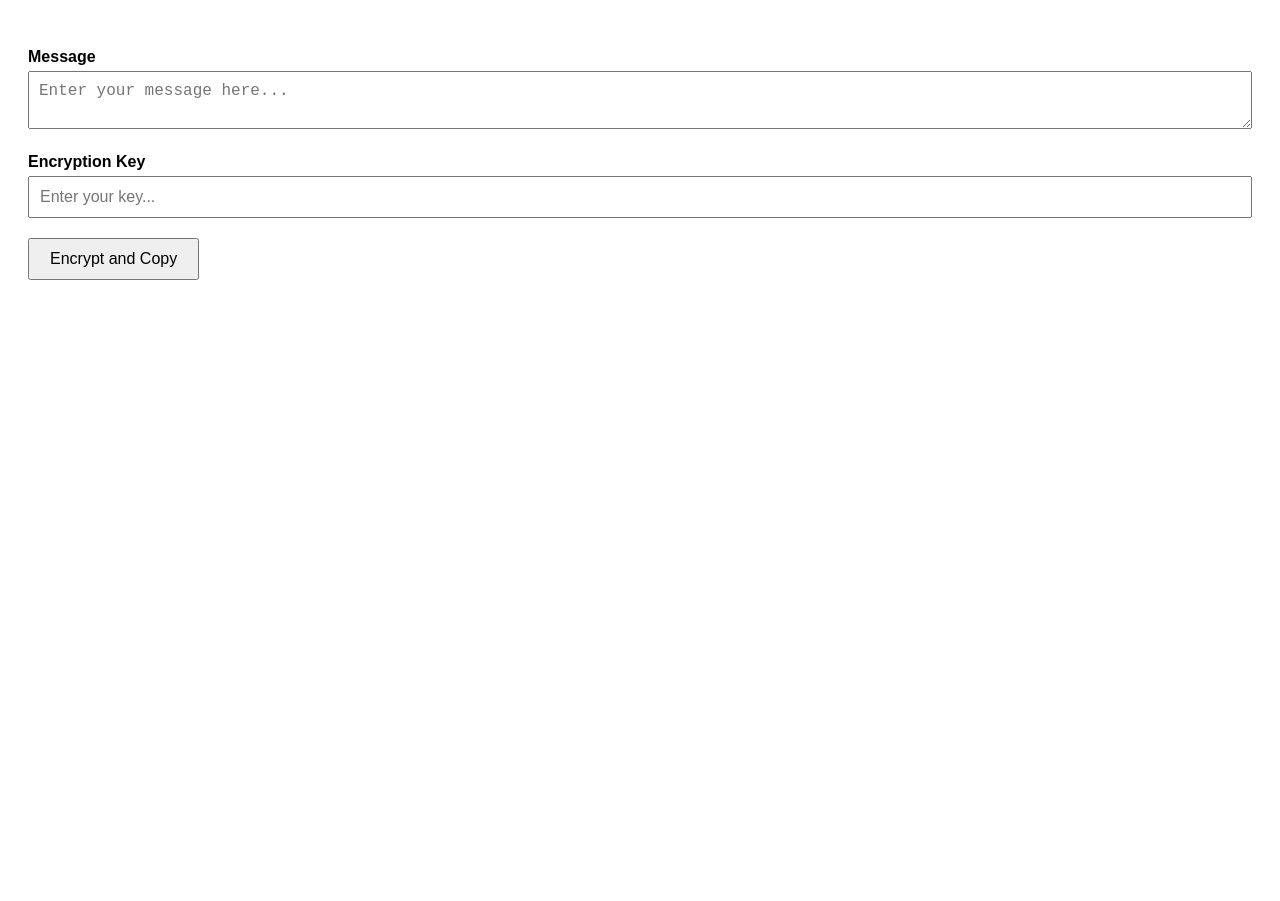
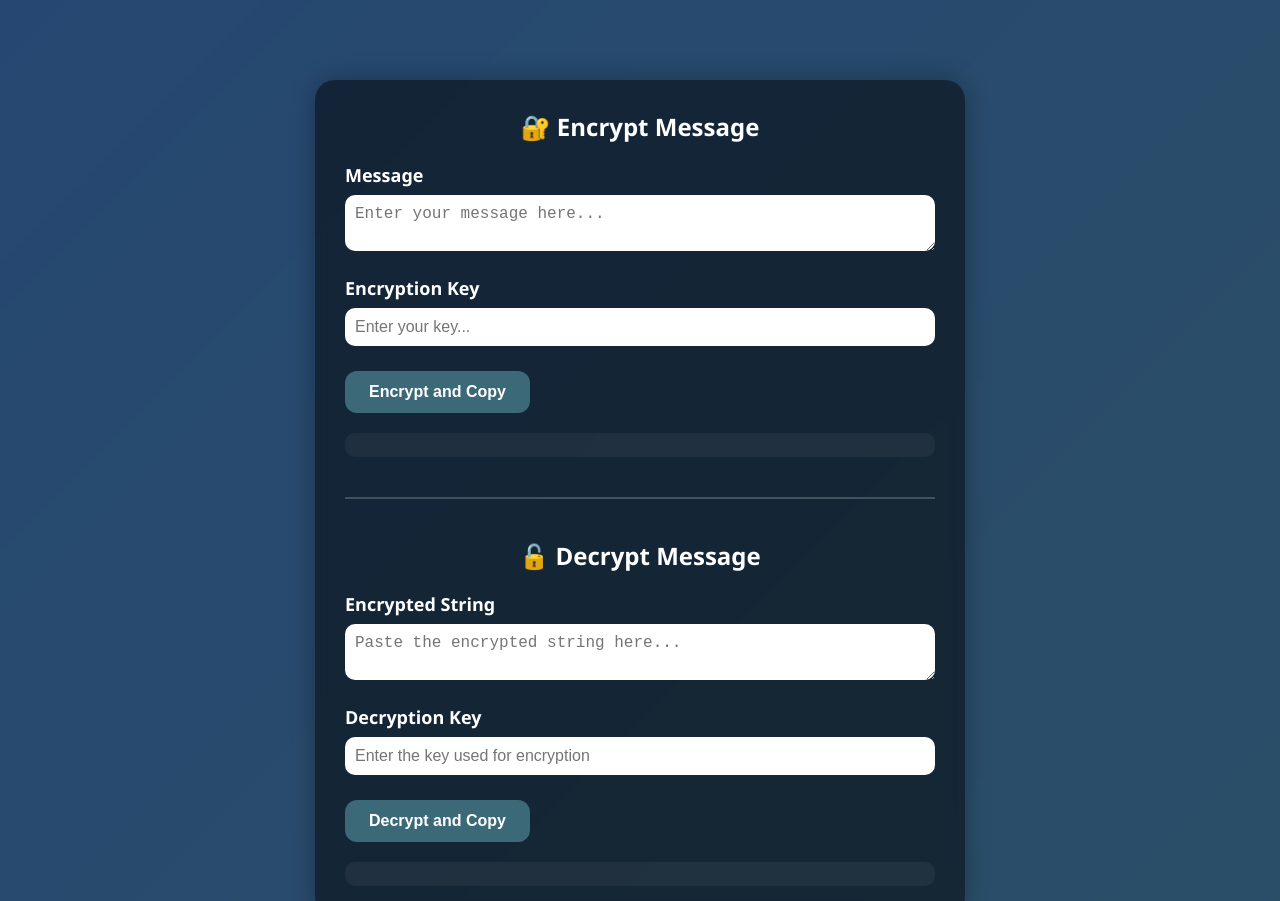
Before and after one commit to socoolomgrizz/encrypted-messages, a plain HTML site: page index.html in a window 1280 px wide. Shown: the top 901 px of the page. Before the commit the page ends 800 px from the top, so only its background shows below. Drawn offline with Linux system fonts and the light colour scheme.

Commit message:
Update index.html

```diff
--- a/index.html
+++ b/index.html
@@ -2,41 +2,128 @@
 <html lang="en">
 <head>
   <meta charset="UTF-8">
-  <title>Message Encryptor</title>
+  <title>Encrypt & Decrypt</title>
   <style>
+    * {
+      box-sizing: border-box;
+    }
+
     body {
-      font-family: Arial, sans-serif;
-      padding: 20px;
+      margin: 0;
+      padding: 0;
+      font-family: "Segoe UI", Tahoma, Geneva, Verdana, sans-serif;
+      color: white;
+      overflow-x: hidden;
     }
+
+    body::before {
+      content: '';
+      position: fixed;
+      top: -50%;
+      left: -50%;
+      width: 200%;
+      height: 200%;
+      background: linear-gradient(135deg, #1e3c72, #2a5298, #3b6978, #204051);
+      background-size: 400% 400%;
+      animation: animateBackground 20s linear infinite;
+      filter: blur(60px) brightness(0.8);
+      z-index: -1;
+    }
+
+    @keyframes animateBackground {
+      0% { background-position: 0% 50%; }
+      50% { background-position: 100% 50%; }
+      100% { background-position: 0% 50%; }
+    }
+
+    .container {
+      max-width: 650px;
+      margin: 80px auto;
+      padding: 30px;
+      background: rgba(0, 0, 0, 0.5);
+      border-radius: 20px;
+      backdrop-filter: blur(8px);
+      box-shadow: 0 0 25px rgba(0, 0, 0, 0.3);
+    }
+
+    h2 {
+      text-align: center;
+      margin-top: 0;
+    }
+
     label {
       display: block;
       margin-top: 20px;
       font-weight: bold;
+      font-size: 18px;
     }
+
     textarea, input[type="text"] {
       width: 100%;
       padding: 10px;
-      margin-top: 5px;
-      box-sizing: border-box;
+      margin-top: 8px;
+      border: none;
+      border-radius: 10px;
       font-size: 16px;
     }
+
     button {
+      margin-top: 25px;
+      padding: 12px 24px;
+      font-size: 16px;
+      font-weight: bold;
+      border: none;
+      border-radius: 12px;
+      cursor: pointer;
+      background-color: #3b6978;
+      color: white;
+      transition: background 0.3s ease;
+    }
+
+    button:hover {
+      background-color: #204051;
+    }
+
+    .output {
       margin-top: 20px;
-      padding: 10px 20px;
       font-size: 16px;
-      cursor: pointer;
+      word-break: break-all;
+      background-color: rgba(255, 255, 255, 0.05);
+      padding: 12px;
+      border-radius: 10px;
+    }
+
+    hr {
+      margin: 40px 0;
+      border: 1px solid rgba(255, 255, 255, 0.2);
     }
   </style>
 </head>
 <body>
 
-  <label for="message">Message</label>
-  <textarea id="message" placeholder="Enter your message here..."></textarea>
+  <div class="container">
+    <h2>🔐 Encrypt Message</h2>
+    <label for="message">Message</label>
+    <textarea id="message" placeholder="Enter your message here..."></textarea>
 
-  <label for="encryptionKey">Encryption Key</label>
-  <input type="text" id="encryptionKey" placeholder="Enter your key...">
+    <label for="encryptionKey">Encryption Key</label>
+    <input type="text" id="encryptionKey" placeholder="Enter your key...">
 
-  <button onclick="encryptAndCopy()">Encrypt and Copy</button>
+    <button onclick="encryptAndCopy()">Encrypt and Copy</button>
+    <div class="output" id="output"></div>
+
+    <hr>
+
+    <h2>🔓 Decrypt Message</h2>
+    <label for="encryptedInput">Encrypted String</label>
+    <textarea id="encryptedInput" placeholder="Paste the encrypted string here..."></textarea>
+
+    <label for="decryptKey">Decryption Key</label>
+    <input type="text" id="decryptKey" placeholder="Enter the key used for encryption">
+
+    <button onclick="decryptAndCopy()">Decrypt and Copy</button>
+    <div class="output" id="decryptedOutput"></div>
+  </div>
 
   <script>
     function shuffleSymbols(symbols, key) {
@@ -64,6 +151,29 @@
       return encoded;
     }
 
+    function decodeBytes(symbolGroups, shuffled, key) {
+      const base = 3;
+      const symbolMap = {};
+      shuffled.forEach((s, i) => symbolMap[s] = i);
+
+      const bytes = symbolGroups.map(group => {
+        let val = 0;
+        for (let i = 0; i < 6; i++) {
+          val = val * base + symbolMap[group[i]];
+        }
+        return val;
+      });
+
+      const decoded = [];
+      for (let i = 0; i < bytes.length; i++) {
+        const b = bytes[i];
+        const k = key.charCodeAt(i % key.length);
+        decoded.push((b - k + 256) % 256);
+      }
+
+      return String.fromCharCode(...decoded);
+    }
+
     function byteToSymbols(byte, shuffled) {
       const base = 3;
       const digits = [];
@@ -81,11 +191,25 @@
       return bytes.map(b => byteToSymbols(b, shuffled)).join('');
     }
 
+    function decryptMessage(encrypted, key) {
+      const baseSymbols = ['-', '_', '/'];
+      const shuffled = shuffleSymbols(baseSymbols, key);
+
+      const groups = [];
+      for (let i = 0; i < encrypted.length; i += 6) {
+        groups.push(encrypted.substring(i, i + 6));
+      }
+
+      return decodeBytes(groups, shuffled, key);
+    }
+
     function encryptAndCopy() {
       const msgBox = document.getElementById("message");
       const keyBox = document.getElementById("encryptionKey");
-      const message = msgBox.value;
-      const key = keyBox.value;
+      const outputDiv = document.getElementById("output");
+
+      const message = msgBox.value.trim();
+      const key = keyBox.value.trim();
 
       if (!message || !key) {
         alert("Please enter both a message and an encryption key.");
@@ -93,18 +217,43 @@
       }
 
       const result = encodeMessage(message, key);
+      outputDiv.textContent = result;
 
-      // Copy to clipboard
       navigator.clipboard.writeText(result)
-        .then(() => alert("Encrypted message copied to clipboard!"))
-        .catch(err => alert("Failed to copy to clipboard: " + err));
+        .then(() => console.log("Copied encrypted string."));
 
-      // Clear the inputs
       msgBox.value = "";
       keyBox.value = "";
     }
 
-    // Simple seeded random generator (deterministic)
+    function decryptAndCopy() {
+      const inputBox = document.getElementById("encryptedInput");
+      const keyBox = document.getElementById("decryptKey");
+      const outputDiv = document.getElementById("decryptedOutput");
+
+      const encrypted = inputBox.value.trim();
+      const key = keyBox.value.trim();
+
+      if (!encrypted || !key) {
+        alert("Please enter both the encrypted string and the key.");
+        return;
+      }
+
+      try {
+        const result = decryptMessage(encrypted, key);
+        outputDiv.textContent = result;
+
+        navigator.clipboard.writeText(result)
+          .then(() => console.log("Copied decrypted string."));
+
+        inputBox.value = "";
+        keyBox.value = "";
+      } catch (e) {
+        outputDiv.textContent = "❌ Failed to decrypt. Check your key or input!";
+      }
+    }
+
+    // Deterministic PRNG based on seed
     function seedrandom(seed) {
       let x = Math.sin(seed) * 10000;
       return function () {
```
